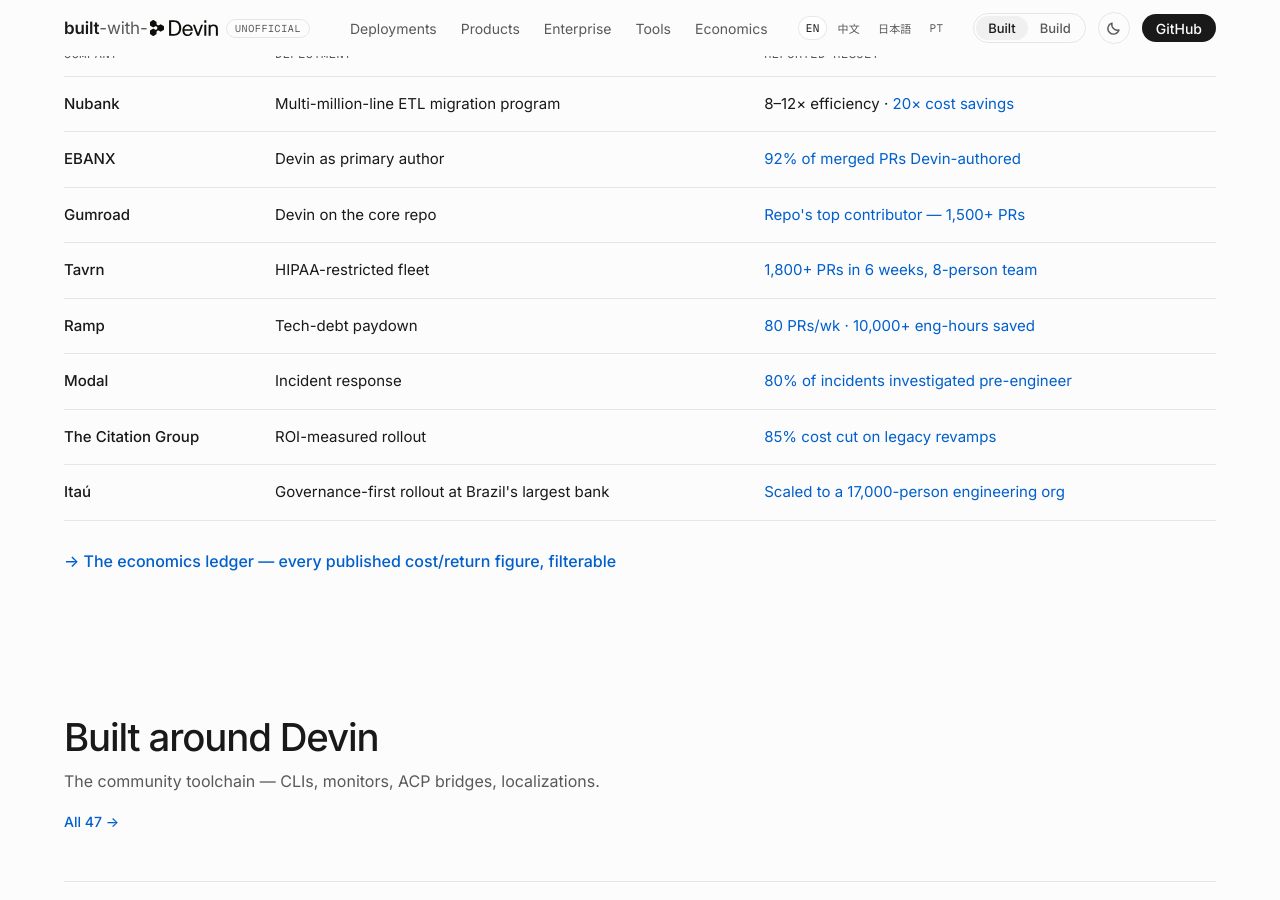
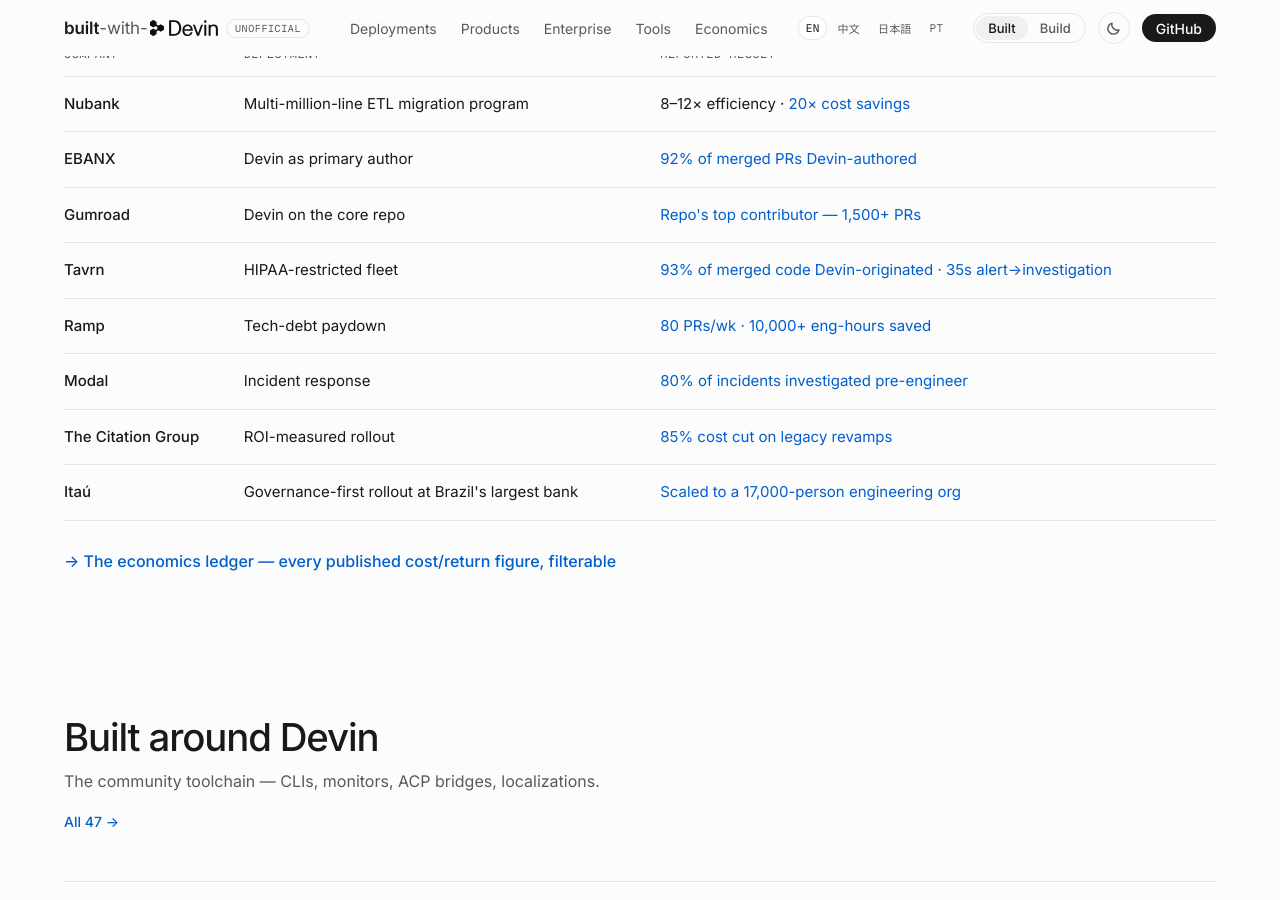
Before and after one commit to Till3005/built-with-devin, a Jekyll site: the page built from docs/index.html, in a window 1280 px wide and 900 px high, scrolled down 5626 px. Built offline with Jekyll 4.4.1, drawn with Linux system fonts in a browser that asks for light colours.

Commit message:
Homepage: refresh Tavrn row to latest verified figure
Co-Authored-By: Devin AI <158243242+devin-ai-integration[bot]@users.noreply.github.com>

```diff
--- a/docs/index.html
+++ b/docs/index.html
@@ -144,7 +144,7 @@ title: Built with Devin — a verified registry
     <tr><td class="co">Nubank</td><td data-i18n="e1.d">Multi-million-line ETL migration program</td><td>8–12× efficiency · <a href="https://devin.ai/customers/nubank">20× cost savings</a></td></tr>
     <tr><td class="co">EBANX</td><td data-i18n="e2.d">Devin as primary author</td><td><a href="https://devin.ai/customers/ebanx">92% of merged PRs Devin-authored</a></td></tr>
     <tr><td class="co">Gumroad</td><td data-i18n="e3.d">Devin on the core repo</td><td><a href="https://devin.ai/customers/gumroad">Repo's top contributor — 1,500+ PRs</a></td></tr>
-    <tr><td class="co">Tavrn</td><td data-i18n="e4.d">HIPAA-restricted fleet</td><td><a href="https://devin.ai/customers/tavrn">1,800+ PRs in 6 weeks, 8-person team</a></td></tr>
+    <tr><td class="co">Tavrn</td><td data-i18n="e4.d">HIPAA-restricted fleet</td><td><a href="https://devin.ai/customers/tavrn">93% of merged code Devin-originated · 35s alert→investigation</a></td></tr>
     <tr><td class="co">Ramp</td><td data-i18n="e5.d">Tech-debt paydown</td><td><a href="https://devin.ai/customers/ramp">80 PRs/wk · 10,000+ eng-hours saved</a></td></tr>
     <tr><td class="co">Modal</td><td data-i18n="e6.d">Incident response</td><td><a href="https://devin.ai/customers/modal">80% of incidents investigated pre-engineer</a></td></tr>
     <tr><td class="co">The Citation Group</td><td data-i18n="e7.d">ROI-measured rollout</td><td><a href="https://devin.ai/customers/thecitationgroup">85% cost cut on legacy revamps</a></td></tr>
```
